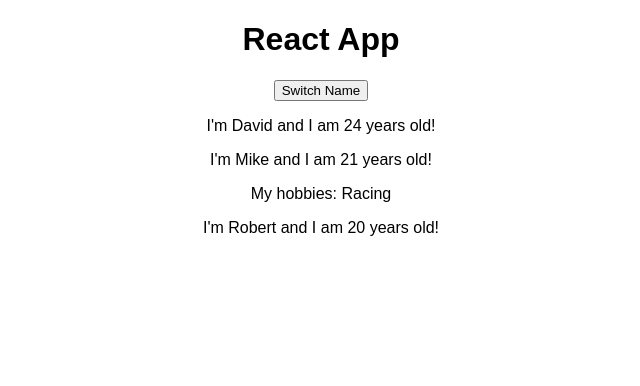
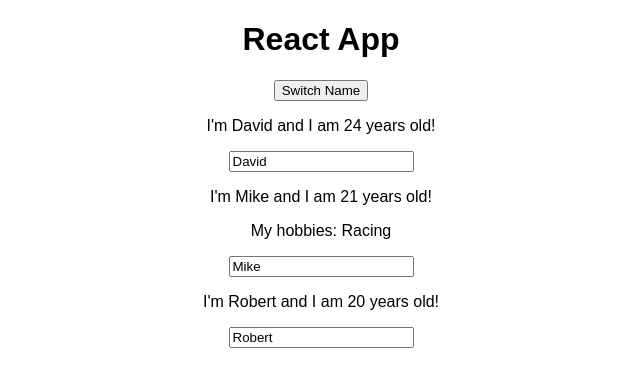
Before and after one commit to davidyeshi/React, a React (Create React App) app in the folder react-complete-guide/: page / in a window 1280 px wide. Shown: the top 386 px of the page, without its empty margins (319-959 px from the left). Built offline with nearby package versions, Linux system fonts and the light colour scheme.

Commit message:
Adding two way binding

```diff
--- a/react-complete-guide/src/App.js
+++ b/react-complete-guide/src/App.js
@@ -24,6 +24,17 @@
     ]});
   }
 
+  // Change name handler
+  // event object is automatically passed by react
+  // target has the value that use entered
+  nameChangedHandler = (event) => {
+    this.setState({persons: [
+      {name: 'Yeshi', age:24},
+      {name: event.target.value, age: 21},
+      {name: 'Robert', age: 20}
+    ]});
+  }
+
   render() {
     return (
       <div className="App">
@@ -39,7 +50,8 @@
           name = {this.state.persons[1].name}
           age = {this.state.persons[1].age}
           // binding method between components (Recommended)
-          click = {this.switchNameHandler.bind(this, 'Minda')}> My hobbies: Racing</Person>
+          click = {this.switchNameHandler.bind(this, 'Minda')}
+          changed = {this.nameChangedHandler}> My hobbies: Racing</Person>
         <Person
           name = {this.state.persons[2].name}
           age = {this.state.persons[2].age} />
--- a/react-complete-guide/src/Person/Person.js
+++ b/react-complete-guide/src/Person/Person.js
@@ -7,6 +7,7 @@
         <div>
             <p onClick={props.click}>I'm {props.name} and I am {props.age} years old!</p>
             <p>{props.children}</p>
+            <input type="text" onChange={props.changed} value={props.name}/>
         </div>
     )
 }
```
